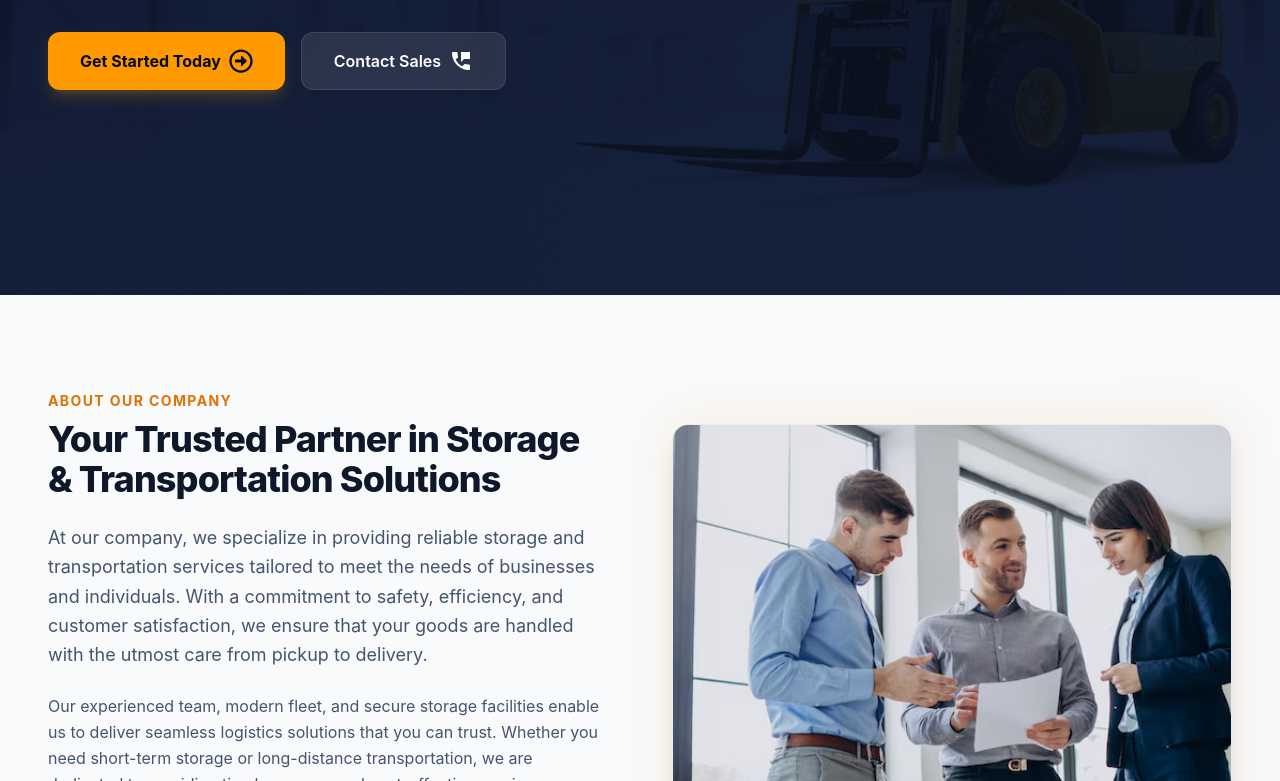
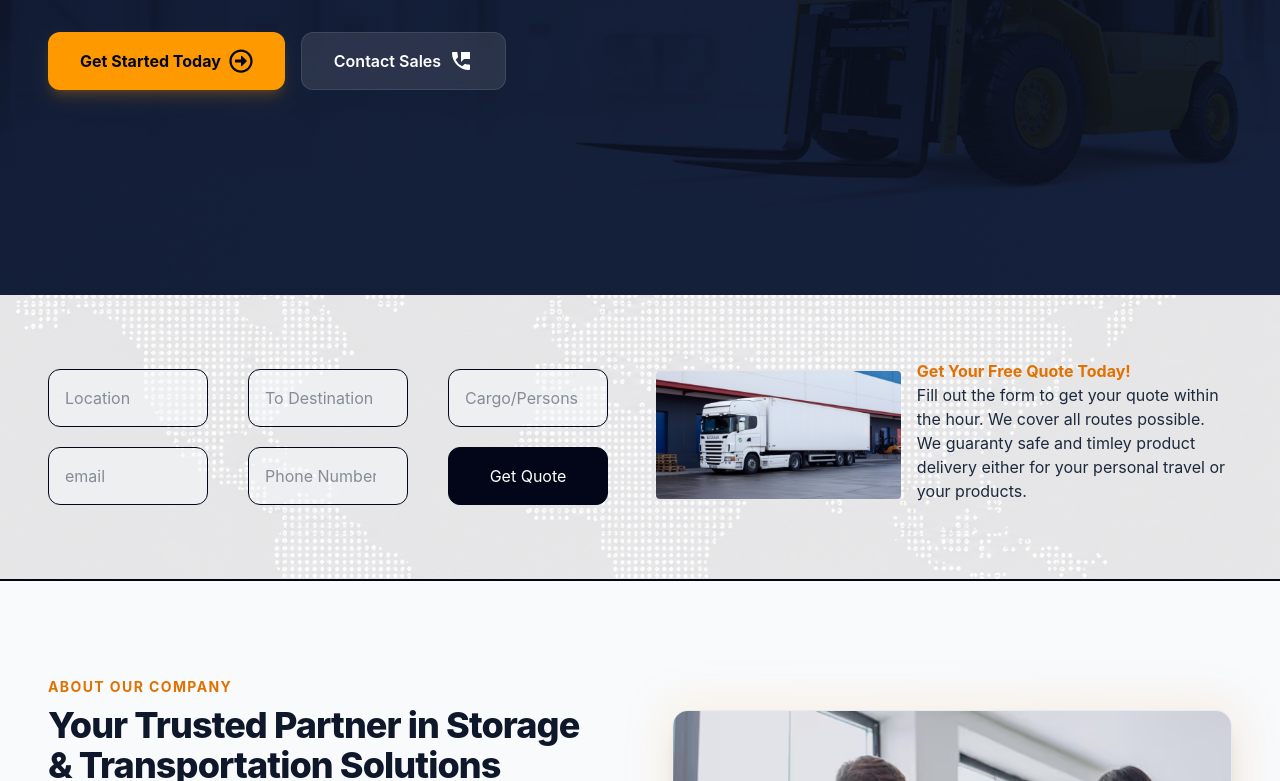
Before and after one commit to anujrank/transport, a React (Vite) app: page / in a window 1280 px wide. Shown: the part 586-1367 px from the top of the page. Built offline with nearby package versions, Linux system fonts and the light colour scheme.

Commit message:
add form in home and change the background image of the quote section and contact page

```diff
--- a/src/component/Home.jsx
+++ b/src/component/Home.jsx
@@ -39,16 +39,49 @@ function Home() {
 
                         <div className="pt-4 flex flex-wrap gap-4">
                             <button className="bg-amber-500 hover:bg-amber-600 active:bg-amber-700 text-slate-950 font-bold py-4 px-8 rounded-xl shadow-lg shadow-amber-500/20 transition-all duration-200 transform hover:-translate-y-0.5 cursor-pointer flex items-center gap-2" onClick={() => navigate('/contact')}>
-                                Get Started Today<FaRegArrowAltCircleRight className='text-2xl'/>
+                                Get Started Today<FaRegArrowAltCircleRight className='text-2xl' />
                             </button>
                             <button className="bg-white/10 hover:bg-white/20 text-white font-semibold py-4 px-8 rounded-xl border border-white/10 backdrop-blur-sm transition-all duration-200 cursor-pointer flex items-center gap-2" onClick={() => navigate('/contact')}>
-                                Contact Sales<MdPermPhoneMsg className='text-2xl'/>
+                                Contact Sales<MdPermPhoneMsg className='text-2xl' />
                             </button>
                         </div>
                     </div>
                 </div>
             </div>
+            {/* get your quote */}
+            {/* 1. Full-width wrapper for the background image and border */}
+            <div className="w-full bg-[url('/bg-quote.png')] bg-fixed bg-cover bg-center border-b-2 border-slate-950 py-16">
 
+                {/* 2. Inner container that limits content width and centers it */}
+                <div className="max-w-7xl mx-auto px-6 sm:px-8 lg:px-12 flex flex-col lg:flex-row items-center justify-center gap-12">
+
+                    {/* Form Container */}
+                    <div>
+                        <form>
+                            <div className="flex gap-10">
+                                <input type="text" placeholder='Location' className='w-40 p-4 border border-slate-950 rounded-xl bg-slate-50/50 focus:outline-none focus:border-amber-500 focus:bg-white transition-colors text-slate-800' />
+                                <input type="text" placeholder='To Destination' className='w-40 p-4 border border-slate-950 rounded-xl bg-slate-50/50 focus:outline-none focus:border-amber-500 focus:bg-white transition-colors text-slate-800' />
+                                <input type="text" placeholder='Cargo/Persons' className='w-40 p-4 border border-slate-950 rounded-xl bg-slate-50/50 focus:outline-none focus:border-amber-500 focus:bg-white transition-colors text-slate-800' />
+                            </div>
+                            <div className="flex gap-10 mt-5">
+                                <input type="email" placeholder='email' className='w-40 p-4 border border-slate-950 rounded-xl bg-slate-50/50 focus:outline-none focus:border-amber-500 focus:bg-white transition-colors text-slate-800' />
+                                <input type="number" placeholder='Phone Number' className='w-40 p-4 border border-slate-950 rounded-xl bg-slate-50/50 focus:outline-none focus:border-amber-500 focus:bg-white transition-colors text-slate-800' />
+                                <input type="submit" value='Get Quote' className='w-40 p-4 border border-slate-950 rounded-xl text-white focus:outline-none bg-slate-950 focus:bg-white transition-colors cursor-pointer' />
+                            </div>
+                        </form>
+                    </div>
+
+                    {/* Text and Image Container */}
+                    <div className="space-y-4 flex gap-4 max-w-xl">
+                        <img src="/quote.png" alt="" className='h-32 mt-3 rounded-sm' />
+                        <h3>
+                            <span className="text-amber-600 font-bold">Get Your Free Quote Today!</span> <br />
+                            Fill out the form to get your quote within the hour. We cover all routes possible. We guaranty safe and timley product delivery either for your personal travel or your products.
+                        </h3>
+                    </div>
+
+                </div>
+            </div>
             {/* About Us Section */}
             <div className="py-24 max-w-7xl mx-auto px-6 sm:px-8 lg:px-12">
                 <div className="flex flex-col lg:flex-row items-center gap-12 lg:gap-16">
@@ -67,7 +100,7 @@ function Home() {
                         </p>
                         <div className="pt-2">
                             <button className="bg-slate-900 hover:bg-slate-800 text-white font-bold py-3.5 px-8 rounded-xl transition-all duration-200 cursor-pointer shadow-md flex items-center gap-2" onClick={() => navigate('/about')}>
-                                Know More About Us <FaAngleDoubleRight className='text-xl'/>
+                                Know More About Us <FaAngleDoubleRight className='text-xl' />
                             </button>
                         </div>
                     </div>
@@ -208,7 +241,7 @@ function Home() {
                     </div>
                 </div>
             </div>
-            <Faq/>
+            <Faq />
         </div>
     );
 }
```
Also changed, not shown: public/bg-quote.png (added), public/quote.png (added).
